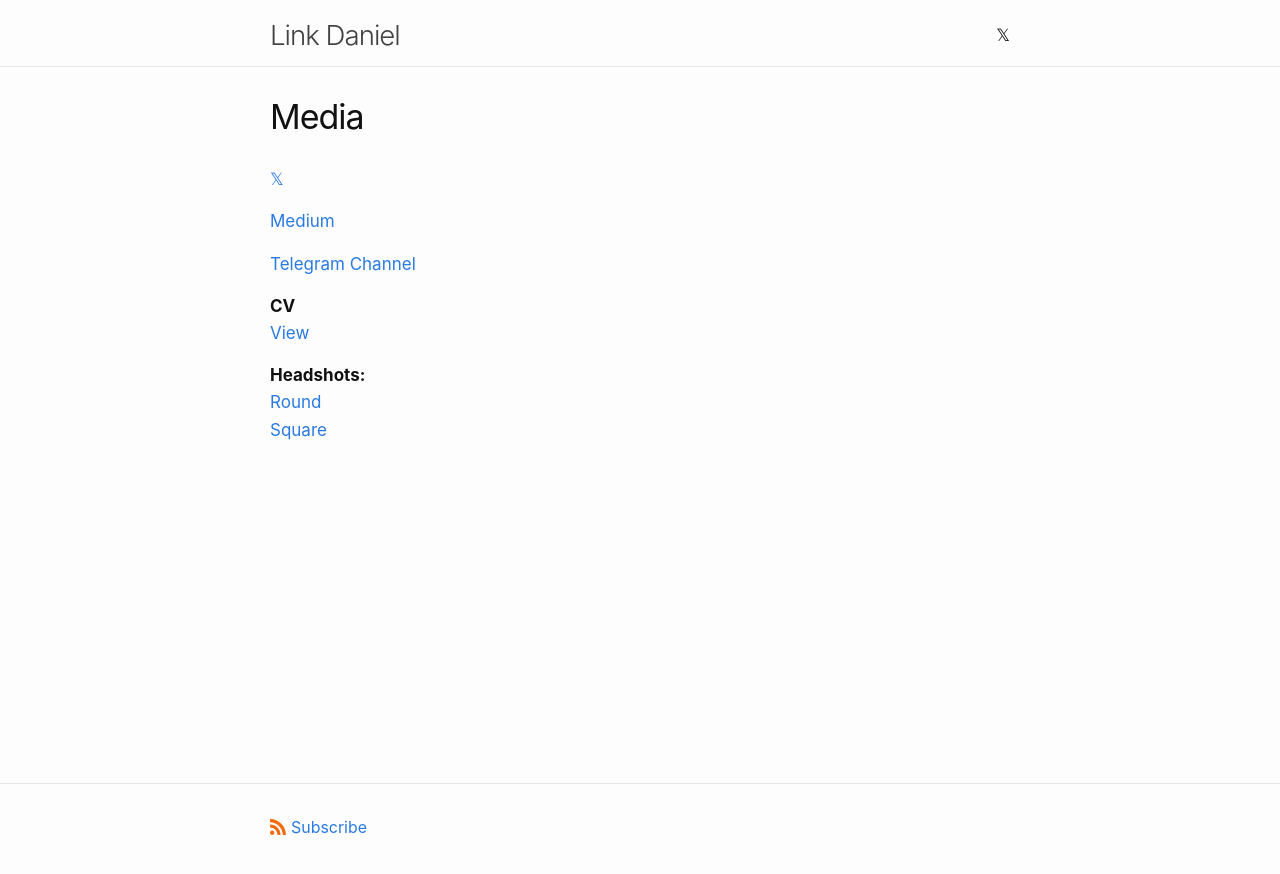
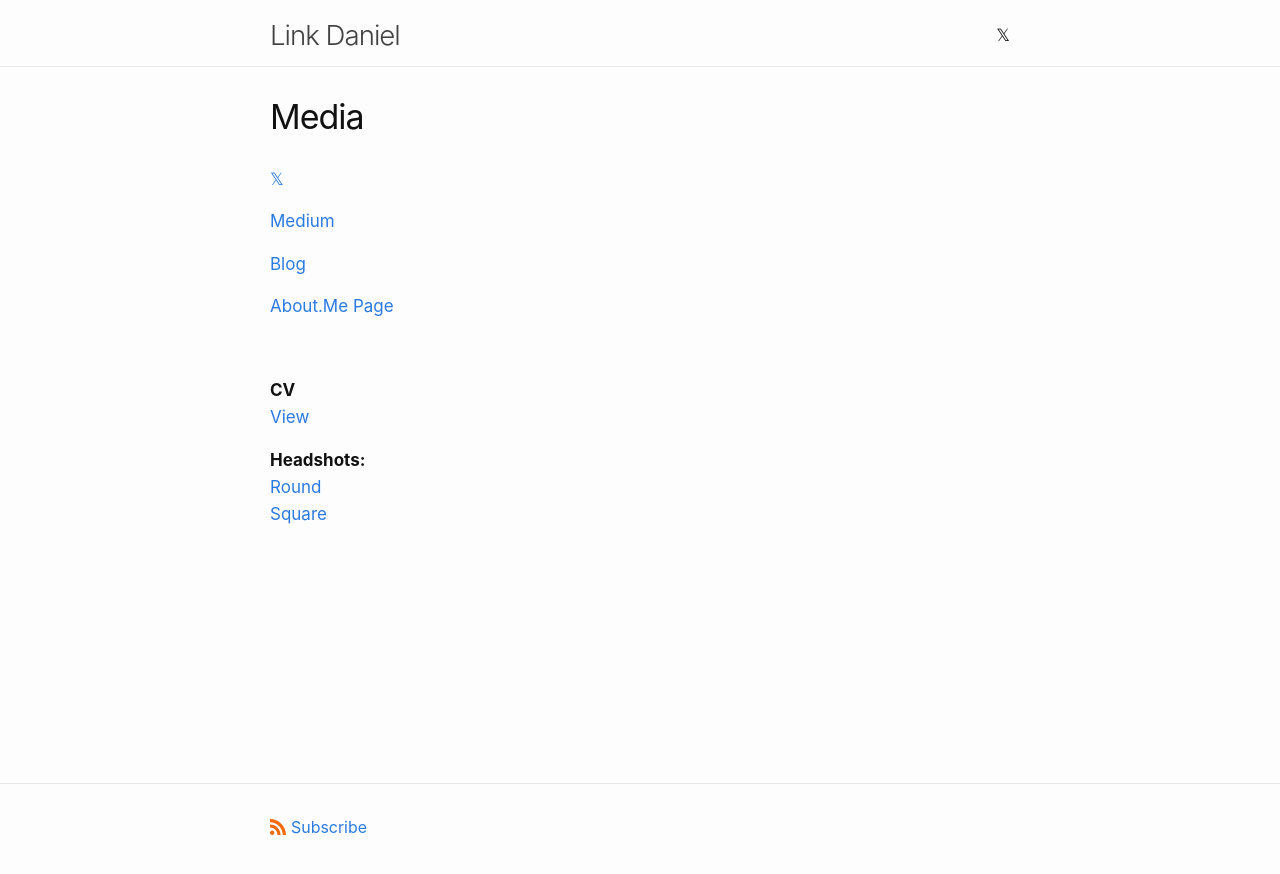
Before and after one commit to link-daniel/link.github.io, a Jekyll site: the page built from media.md, in a window 1280 px wide. Shown: the top 874 px of the page. Built offline with Jekyll 4.4.1, drawn with Linux system fonts in a browser that asks for light colours.

Commit message:
Update media.md

```diff
--- a/media.md
+++ b/media.md
@@ -8,7 +8,11 @@ permalink: /media/
 
 <a href="https://medium.com/@link">Medium</a>
 
-<a href="https://t.me/link_daniel">Telegram Channel</a>
+<a href="https://link.substack.com">Blog</a>
+
+<a href="https://about.me/linkdaniel">About.Me Page</a>
+
+<br>
 
 
 **CV**
```
